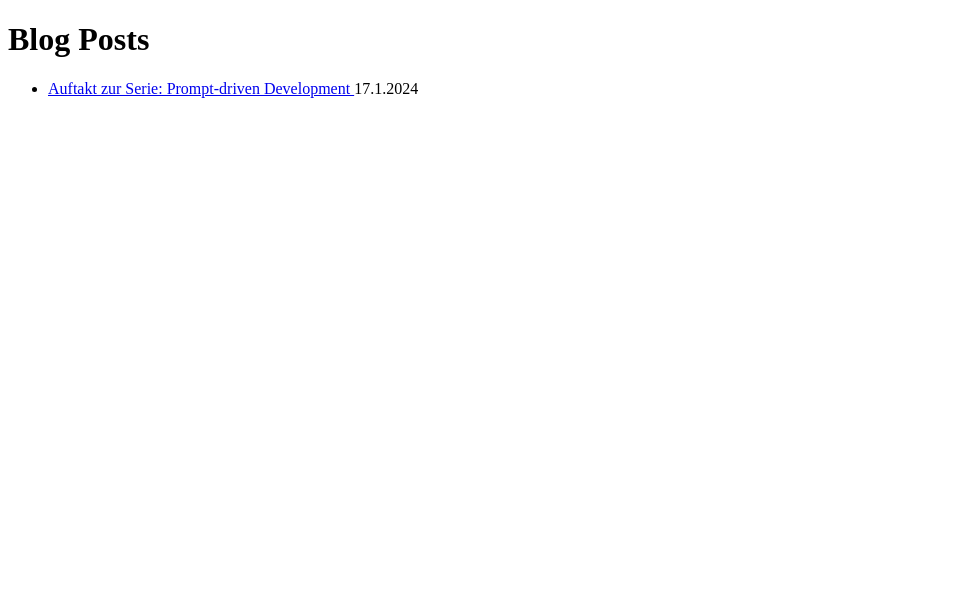
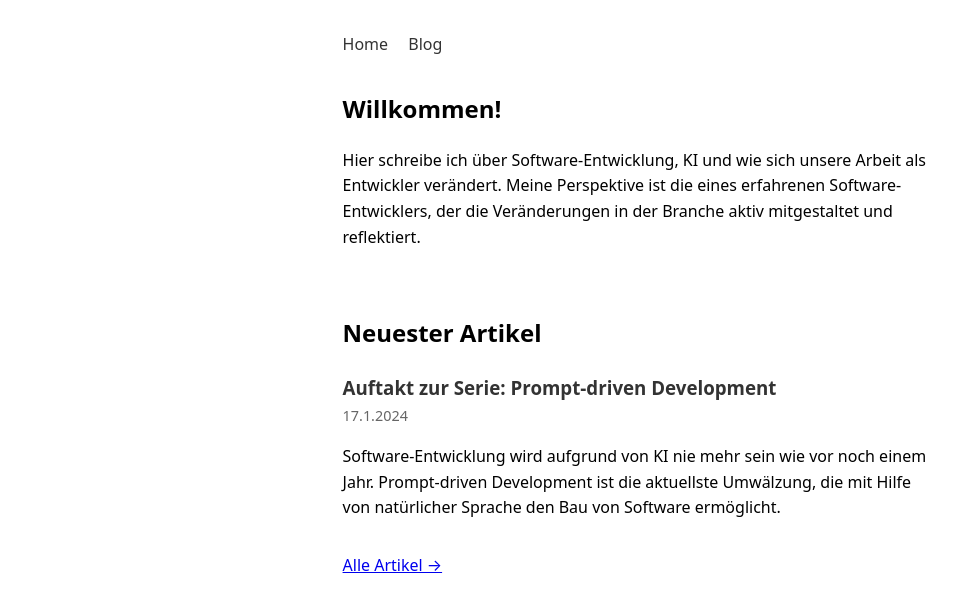
Before and after one commit to mrsimpson/mrsimpson, an Astro site: page / in a window 1280 px wide. Shown: the whole page, without its empty margins (0-980 px from the left). Built offline with nearby package versions, Linux system fonts and the light colour scheme; Astro itself is replaced by a stand-in of ours.

Commit message:
Provide homepage

```diff
--- a/src/layouts/Layout.astro
+++ b/src/layouts/Layout.astro
@@ -1,22 +1,54 @@
-<!doctype html>
-<html lang="en">
+---
+interface Props {
+	title: string;
+	description?: string;
+}
+
+const { title, description = "Ein Blog über Software-Entwicklung und KI" } = Astro.props;
+---
+
+<html lang="de">
 	<head>
-		<meta charset="UTF-8" />
+		<meta charset="utf-8" />
 		<meta name="viewport" content="width=device-width" />
-		<link rel="icon" type="image/svg+xml" href="/favicon.svg" />
-		<meta name="generator" content={Astro.generator} />
-		<title>Astro Basics</title>
+		<meta name="description" content={description} />
+		<title>{title}</title>
+		<style>
+			:root {
+				--max-width: 65ch;
+				--font-sans: system-ui, -apple-system, BlinkMacSystemFont, sans-serif;
+			}
+			body {
+				font-family: var(--font-sans);
+				line-height: 1.6;
+				max-width: var(--max-width);
+				margin: 0 auto;
+				padding: 2rem 1rem;
+			}
+			nav {
+				margin-bottom: 2rem;
+			}
+			nav a {
+				color: #333;
+				text-decoration: none;
+				margin-right: 1rem;
+			}
+			nav a:hover {
+				text-decoration: underline;
+			}
+			img {
+				max-width: 100%;
+				height: auto;
+			}
+		</style>
 	</head>
 	<body>
-		<slot />
+		<nav>
+			<a href="/">Home</a>
+			<a href="/blog">Blog</a>
+		</nav>
+		<main>
+			<slot />
+		</main>
 	</body>
 </html>
-
-<style>
-	html,
-	body {
-		margin: 0;
-		width: 100%;
-		height: 100%;
-	}
-</style>
--- a/src/pages/index.astro
+++ b/src/pages/index.astro
@@ -1,29 +1,36 @@
 ---
+import Layout from '../layouts/Layout.astro';
 import { getCollection } from 'astro:content';
+
 const posts = await getCollection('blog');
+const latestPost = posts[0]; // Assuming posts are sorted by date
 ---
 
-<html lang="de">
-  <head>
-    <meta charset="utf-8" />
-    <meta name="viewport" content="width=device-width" />
-    <title>Blog</title>
-  </head>
-  <body>
-    <main>
-      <h1>Blog Posts</h1>
-      <ul>
-        {posts.map(post => (
-          <li>
-            <a href={`/blog/${post.slug}`}>
-              {post.data.title}
-            </a>
-            <time datetime={post.data.pubDate.toISOString()}>
-              {post.data.pubDate.toLocaleDateString('de-DE')}
-            </time>
-          </li>
-        ))}
-      </ul>
-    </main>
-  </body>
-</html>
+<Layout title="Software & KI Blog" description="Ein Blog über Software-Entwicklung, KI und die Zukunft des Entwickelns">
+  <section style="margin-bottom: 4rem;">
+    <h1>Willkommen!</h1>
+    <p>
+      Hier schreibe ich über Software-Entwicklung, KI und wie sich unsere Arbeit als Entwickler verändert.
+      Meine Perspektive ist die eines erfahrenen Software-Entwicklers, der die Veränderungen in der Branche
+      aktiv mitgestaltet und reflektiert.
+    </p>
+  </section>
+
+  {latestPost && (
+    <section>
+      <h2>Neuester Artikel</h2>
+      <article style="margin-top: 1rem;">
+        <h3 style="margin: 0;">
+          <a href={`/blog/${latestPost.slug}`} style="color: #333; text-decoration: none;">
+            {latestPost.data.title}
+          </a>
+        </h3>
+        <time datetime={latestPost.data.pubDate.toISOString()} style="color: #666; font-size: 0.9rem;">
+          {latestPost.data.pubDate.toLocaleDateString('de-DE')}
+        </time>
+        <p>{latestPost.data.description}</p>
+        <a href="/blog" style="display: inline-block; margin-top: 1rem;">Alle Artikel →</a>
+      </article>
+    </section>
+  )}
+</Layout>
```
Also changed, not shown: src/layouts/BlogPost.astro (+3 -11 lines), src/pages/blog/index.astro (added, +25 -0 lines).
